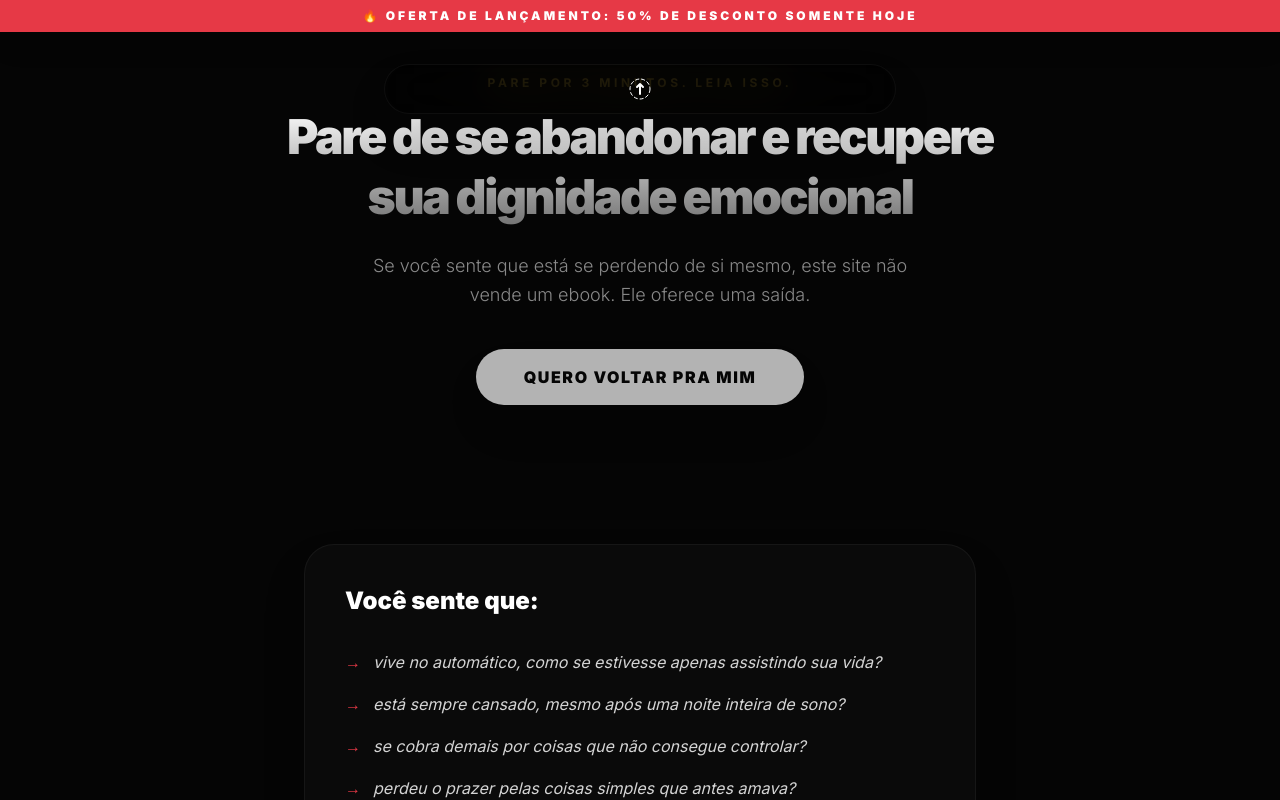
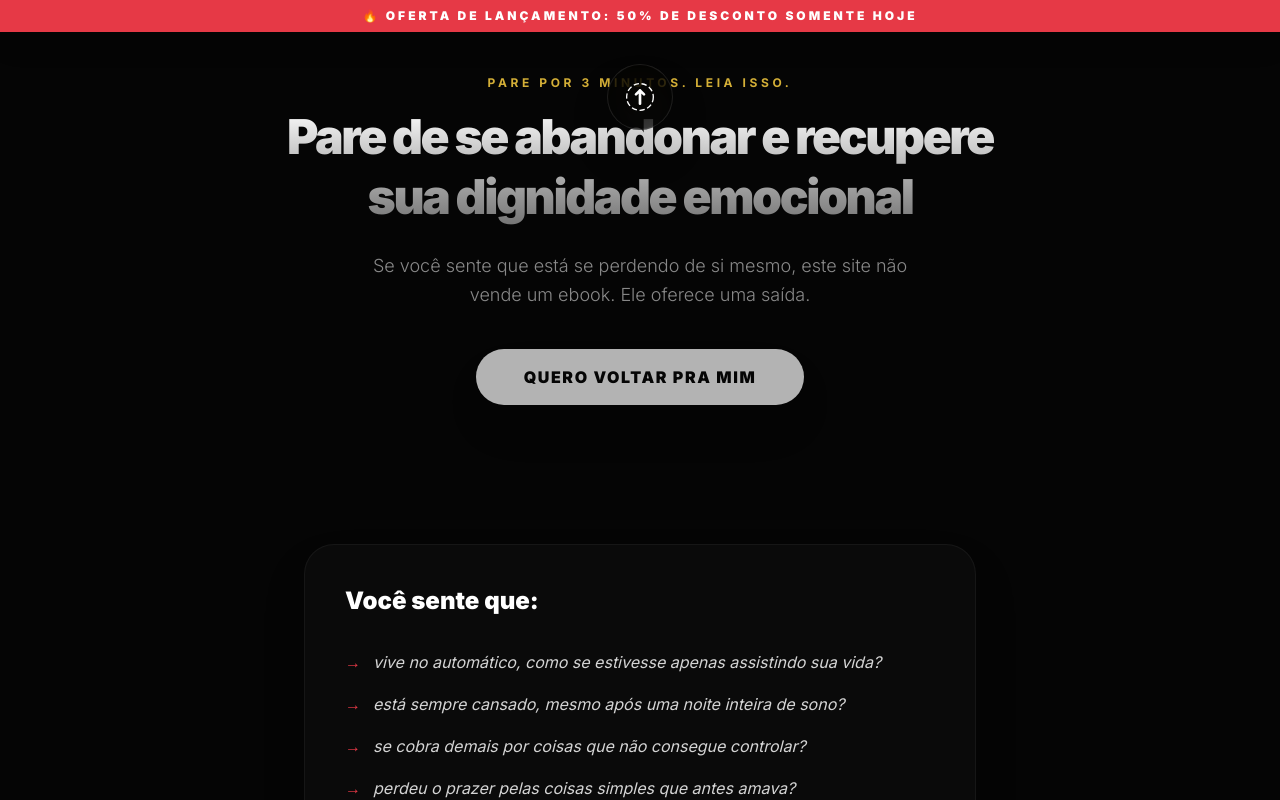
Before and after one commit to RMSuyama/advocaciasuyama, a React (Vite) app: page / in a window 1280 px wide. Shown: the top 800 px of the page. Built offline with nearby package versions, Linux system fonts and the light colour scheme.

Commit message:
style: enlarge header logo and add scroll-to-top functionality

```diff
--- a/src/components/Header.jsx
+++ b/src/components/Header.jsx
@@ -2,15 +2,24 @@ import React from 'react';
 import { Link } from 'react-router-dom';
 
 const Header = () => {
+    const scrollToTop = () => {
+        window.scrollTo({ top: 0, behavior: 'smooth' });
+    };
+
     return (
-        <header className="fixed top-12 left-0 w-full z-50 py-4 px-4 font-inter pointer-events-none">
+        <header className="fixed top-8 md:top-12 left-0 w-full z-50 py-4 px-4 font-inter pointer-events-none">
             <div className="container mx-auto max-w-lg header-content pointer-events-auto">
                 {/* Minimalist Header structure maintained */}
-                <div className="flex justify-center items-center bg-black/60 backdrop-blur-xl border border-white/5 py-3 rounded-full shadow-2xl">
-                    <svg width="24" height="24" viewBox="0 0 24 24" fill="none" xmlns="http://www.w3.org/2000/svg" className="text-white hover:text-accent transition-colors duration-300">
-                        <circle cx="12" cy="12" r="10" stroke="currentColor" strokeWidth="1" strokeDasharray="4 2" />
-                        <path d="M12 7V17M12 7L9 10M12 7L15 10" stroke="currentColor" strokeWidth="2" strokeLinecap="round" strokeLinejoin="round" />
-                    </svg>
+                <div className="flex justify-center items-center">
+                    <button
+                        onClick={scrollToTop}
+                        className="bg-black/60 backdrop-blur-xl border border-white/10 p-4 rounded-full shadow-2xl hover:bg-neutral-900 transition-all duration-300 active:scale-95 group hover:border-accent"
+                    >
+                        <svg width="32" height="32" viewBox="0 0 24 24" fill="none" xmlns="http://www.w3.org/2000/svg" className="text-white group-hover:text-accent transition-colors duration-300">
+                            <circle cx="12" cy="12" r="10" stroke="currentColor" strokeWidth="1" strokeDasharray="4 2" />
+                            <path d="M12 7V17M12 7L9 10M12 7L15 10" stroke="currentColor" strokeWidth="2" strokeLinecap="round" strokeLinejoin="round" />
+                        </svg>
+                    </button>
                 </div>
             </div>
         </header>
```
